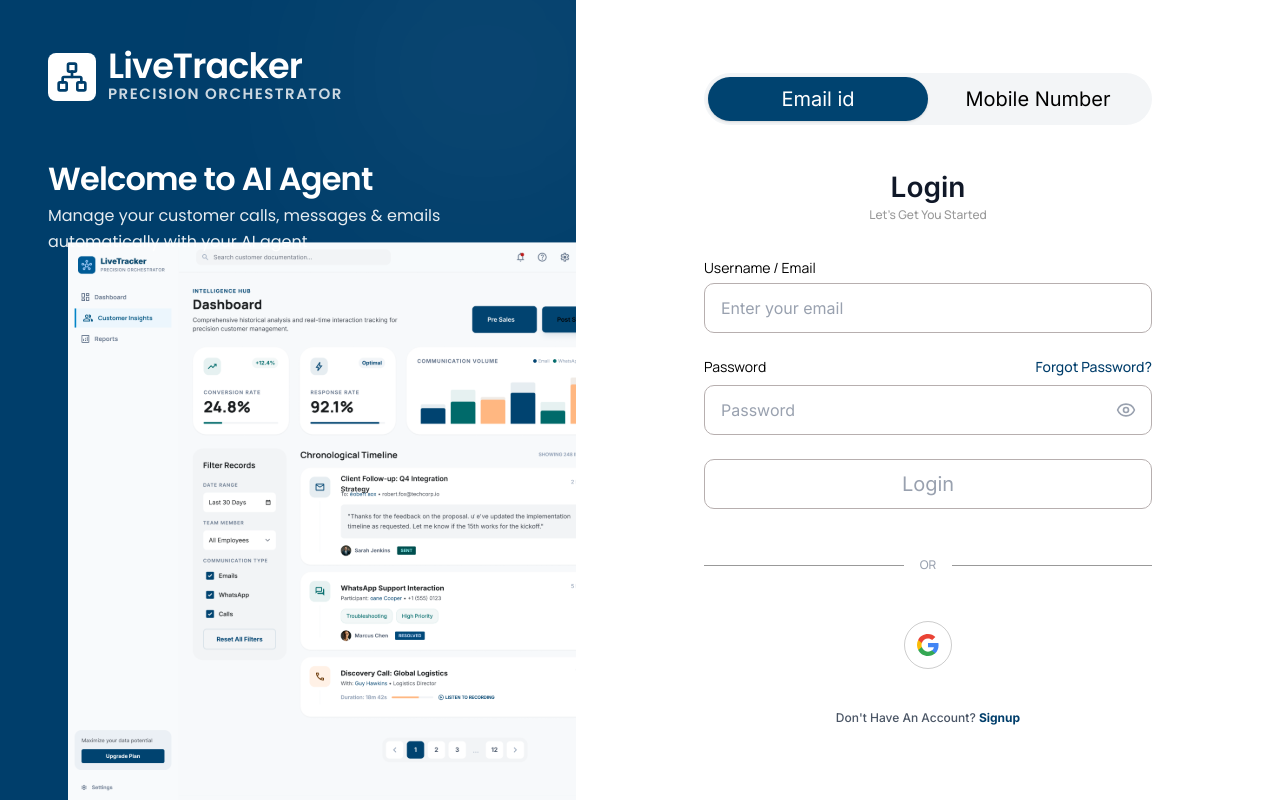
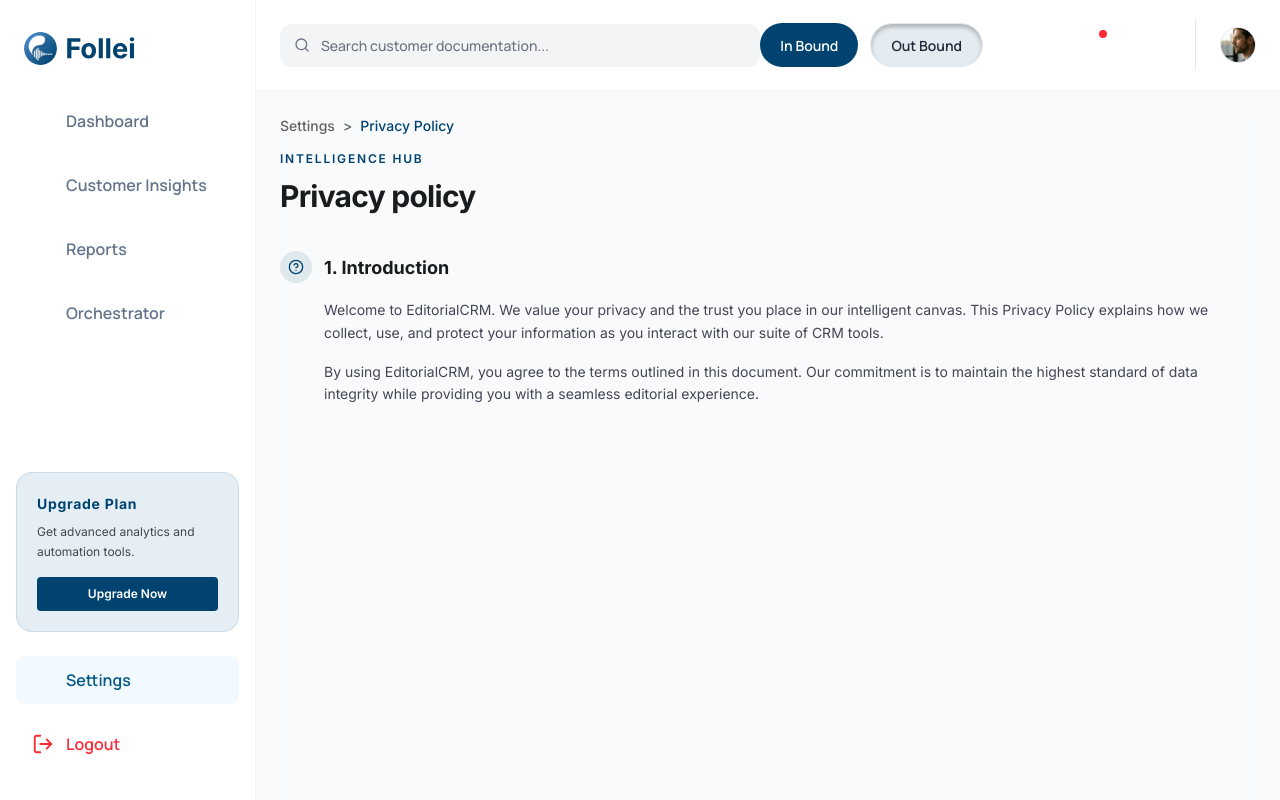
Before and after one commit to Kuberan1810/FolleiPhase1, a React (Vite) app: page /settings/privacy in a window 1280 px wide. Before the commit this address led to /login. Built offline with nearby package versions, Linux system fonts and the light colour scheme; some icons are missing.

Commit message:
Insights

```diff
--- a/src/App/Routes.tsx
+++ b/src/App/Routes.tsx
@@ -19,6 +19,7 @@
 
 import ProfileSettings from "../Pages/Settings/Profile/ProfileSettings";
 import Feedback from "../Pages/Settings/Feedback/Feedback";
+import PrivacyPolicy from "../Pages/Settings/PrivacyPolicy/PrivacyPolicy";
 
 
 
@@ -70,6 +71,7 @@
         <Route path="/settings/profile" element={<ProfileSettings />} />
         <Route path="/settings/feedback" element={<Feedback />} />
         <Route path="/settings/payment" element={<Payment />} />
+        <Route path="/settings/privacy" element={<PrivacyPolicy />} />
       </Route>
       {/* </Route> */}
 
--- /dev/null
+++ b/src/Pages/Settings/PrivacyPolicy/PrivacyPolicy.tsx
@@ -0,0 +1,50 @@
+import React from 'react';
+import { HelpCircle, } from 'lucide-react';
+import { Link } from 'react-router-dom';
+
+const PrivacyPolicy: React.FC = () => {
+
+  return (
+    <section className="min-h-screen bg-[#F8FAFC] pb-12">
+      <div className="w-full space-y-8">
+
+        <div className="flex flex-col items-start gap-4">
+          <div className="flex flex-col items-start gap-3.5">
+            <div className="flex items-center gap-2 text-[14px] font-medium">
+              <Link to="/settings" className="text-[#626262] hover:text-[#004370] transition-colors cursor-pointer">Settings</Link>
+              <span className="text-[#626262]">{'>'}</span>
+              <span className="text-[#004370] font-medium">Privacy Policy</span>
+            </div>
+            <div className="flex flex-col gap-1.5">
+              <span className="text-[12px] font-semibold text-[#004370] uppercase tracking-[0.15em] block">
+                Intelligence Hub
+              </span>
+              <h1 className="text-[30px] font-bold text-[#191C1E] tracking-tight">Privacy policy</h1>
+            </div>
+          </div>
+        </div>
+
+        <div className="space-y-12">
+          <div className="space-y-4">
+            <div className="flex items-center gap-3">
+              <div className="w-8 h-8 rounded-full bg-[#004370]/10 flex items-center justify-center text-[#004370]">
+                <HelpCircle size={16} />
+              </div>
+              <h2 className="text-[18px] font-bold text-[#191C1E]">1. Introduction</h2>
+            </div>
+            <div className="pl-11 space-y-4">
+              <p className="text-[14px] text-[#434655] leading-relaxed">
+                Welcome to EditorialCRM. We value your privacy and the trust you place in our intelligent canvas. This Privacy Policy explains how we collect, use, and protect your information as you interact with our suite of CRM tools.
+              </p>
+              <p className="text-[14px] text-[#434655] leading-relaxed">
+                By using EditorialCRM, you agree to the terms outlined in this document. Our commitment is to maintain the highest standard of data integrity while providing you with a seamless editorial experience.
+              </p>
+            </div>
+          </div>
+        </div>
+      </div>
+    </section>
+  );
+};
+
+export default PrivacyPolicy;
```
Also changed, not shown: 1 other file (tests, documents, lock files or other folders). Lines whose indentation alone changed are shown as unchanged.
